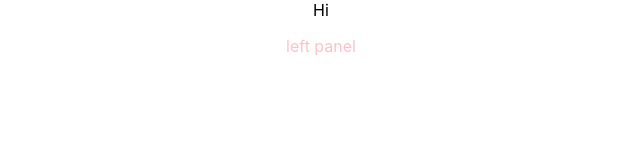
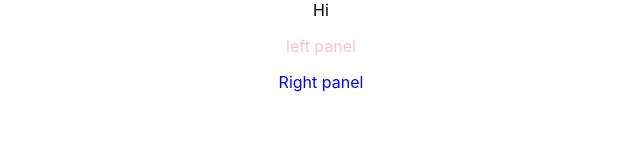
Before and after one commit to BandanaKM/google-fonts-app, a React (Create React App) app: page / in a window 1280 px wide. Shown: the top 162 px of the page, without its empty margins (319-959 px from the left). Built offline with nearby package versions, Linux system fonts and the light colour scheme.

Commit message:
add right panel

```diff
--- a/src/App.js
+++ b/src/App.js
@@ -1,6 +1,7 @@
 import React, { Component } from 'react';
 import './App.css';
 import LeftPanel from './LeftPanel';
+import RightPanel from './RightPanel';
 
 class App extends Component {
   render() {
@@ -8,6 +9,7 @@ class App extends Component {
       <div className="App">
          <div>Hi</div>
          <LeftPanel />
+         <RightPanel />
       </div>
     );
   }
--- /dev/null
+++ b/src/RightPanel/index.js
@@ -0,0 +1,14 @@
+import React, { Component } from 'react';
+import './styles.css';
+
+class RightPanel extends Component {
+  render() {
+    return (
+      <div className="RightPanel">
+        <p>Right panel</p>
+      </div>
+    )
+  }
+}
+
+export default RightPanel;
--- /dev/null
+++ b/src/RightPanel/styles.css
@@ -0,0 +1,3 @@
+.RightPanel {
+  color: blue;
+}
```
